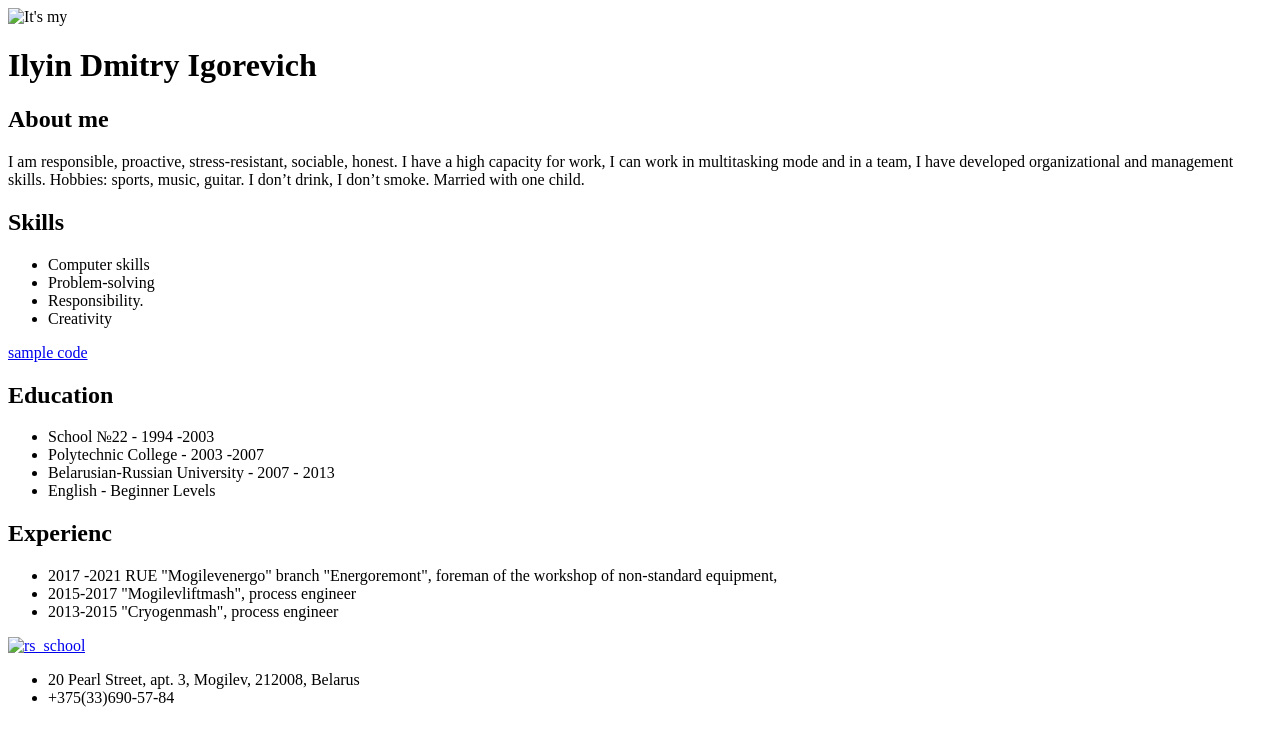
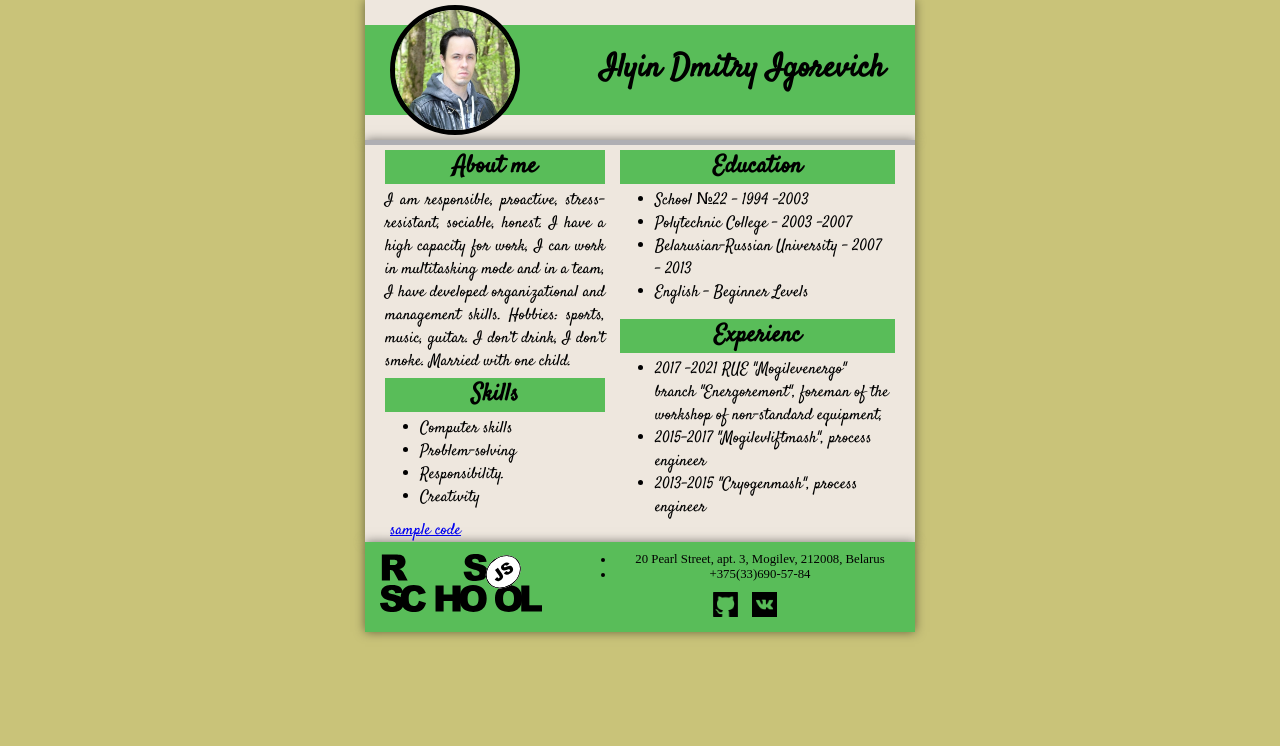
Before and after one commit to Mowgle88/rsschool-cv, a plain HTML site: page index.html in a window 1280 px wide. Drawn offline with Linux system fonts and the light colour scheme; the site is published under a folder, as on GitHub Pages, so addresses that start at the root find nothing.

Commit message:
fix: fixed paths to links

```diff
--- a/index.html
+++ b/index.html
@@ -4,7 +4,7 @@
     <meta charset="UTF-8">
     <meta http-equiv="X-UA-Compatible" content="IE=edge">
     <meta name="viewport" content="width=device-width, initial-scale=1.0">
-    <link rel="stylesheet" href="/css/style.css">
+    <link rel="stylesheet" href="./css/style.css">
     <link rel="preconnect" href="https://fonts.googleapis.com">
     <link rel="preconnect" href="https://fonts.gstatic.com" crossorigin>
     <link href="https://fonts.googleapis.com/css2?family=Satisfy&display=swap" rel="stylesheet">
@@ -16,7 +16,7 @@
         <div class="container">
             <div class="header__inner">
                 <div class="header_img">
-                    <img class="my_img" src="/img/1l9TD209PNk.png" alt="It's my">
+                    <img class="my_img" src="./img/1l9TD209PNk.png" alt="It's my">
                 </div>
 
                 <div class="my_name">
@@ -76,7 +76,7 @@
             <div class="footer_inner">
 
                 <div class="logo">
-                    <a href="https://rs.school/js/" target="_blank"><img class="img_logo" src="/img/rs_school_js.svg" alt="rs_school"></a>
+                    <a href="https://rs.school/js/" target="_blank"><img class="img_logo" src="./img/rs_school_js.svg" alt="rs_school"></a>
                 </div>
 
                 <div class="contacts">
@@ -85,8 +85,8 @@
                         <li>+375(33)690-57-84</li>
                     </ul>
                     <div>
-                        <a href="https://github.com/Mowgle88" target="_blank"><img src="/logo/github.png" height="25" alt=""></a>
-                        <a href="https://vk.com/id32331112" target="_blank"><img src="/logo/vk.png" height="25" alt=""></a>
+                        <a href="https://github.com/Mowgle88" target="_blank"><img src="./logo/github.png" height="25" alt=""></a>
+                        <a href="https://vk.com/id32331112" target="_blank"><img src="./logo/vk.png" height="25" alt=""></a>
                     </div>
                 </div>
             </div>
```
